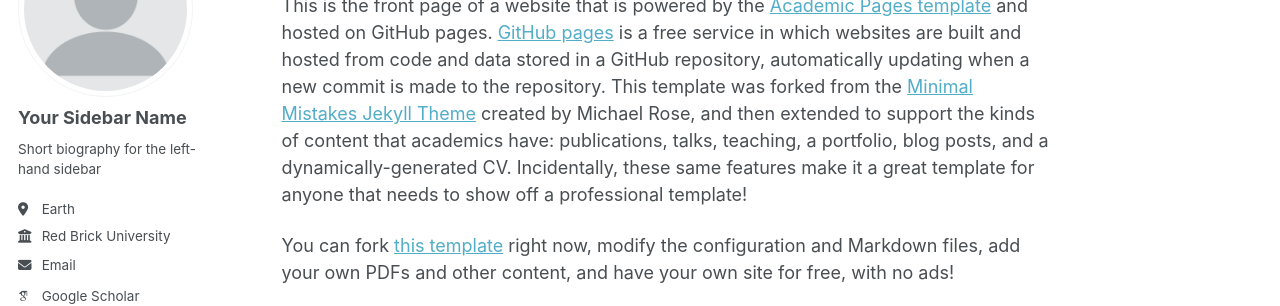
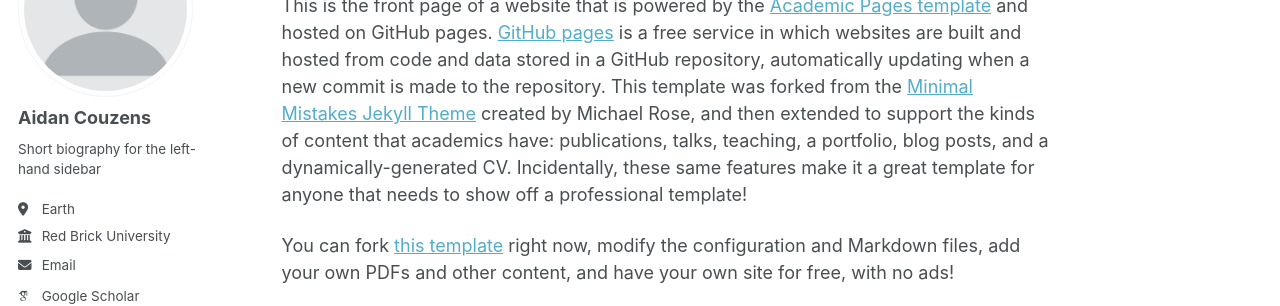
Before and after one commit to acouzens/acouzens.github.io, a Jekyll site: the page built from _pages/about.md, in a window 1280 px wide. Shown: the part 177-483 px from the top of the page. Built offline with Jekyll 4.4.1, drawn with Linux system fonts in a browser that asks for light colours; some web fonts are replaced; a script that is not in the unit is left out; some of the changed lines change nothing that is shown.

Commit message:
Update _config.yml

```diff
--- a/_config.yml
+++ b/_config.yml
@@ -12,10 +12,10 @@
 title                    : "Aidan Couzens / Mammalian Palaeontology and Development"
 title_separator          : "-"
 name                     : &name "Aidan Couzens"
-description              : &description "personal description"
+description              : &description "Vertebrate Palaeontologist"
 url                      : https://academicpages.github.io # the base hostname & protocol for your site e.g. "https://[your GitHub username].github.io" or if you already have some other page hosted on Github then use "https://[your GitHub username].github.io/[Your Repo Name]"
 baseurl                  : "" # the subpath of your site, e.g. "/blog"
-repository               : "academicpages/academicpages.github.io"
+repository               : "acouzens/acouzens.github.io"
 
 # Site Author - The following control what appear as part of the author content on the side bar.
 #               If a field is blank the icon and link will not appear, otherwise it will be shown.
@@ -23,7 +23,7 @@
 author:
   # Biographic information
   avatar           : "profile.png"
-  name             : "Your Sidebar Name"
+  name             : "Aidan Couzens"
   pronouns         : # example: "she/her"
   bio              : "Short biography for the left-hand sidebar"
   location         : "Earth"
```
